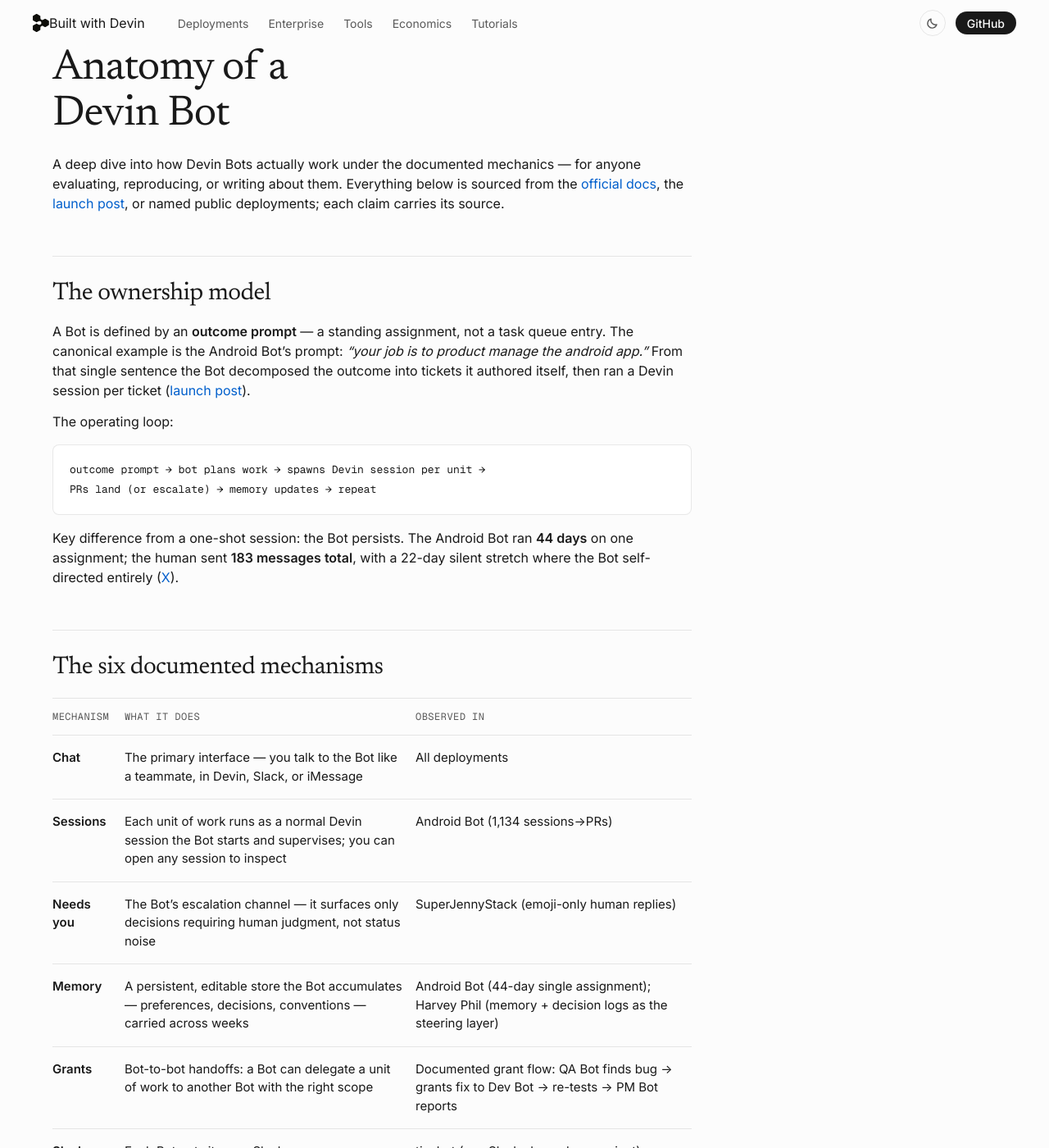
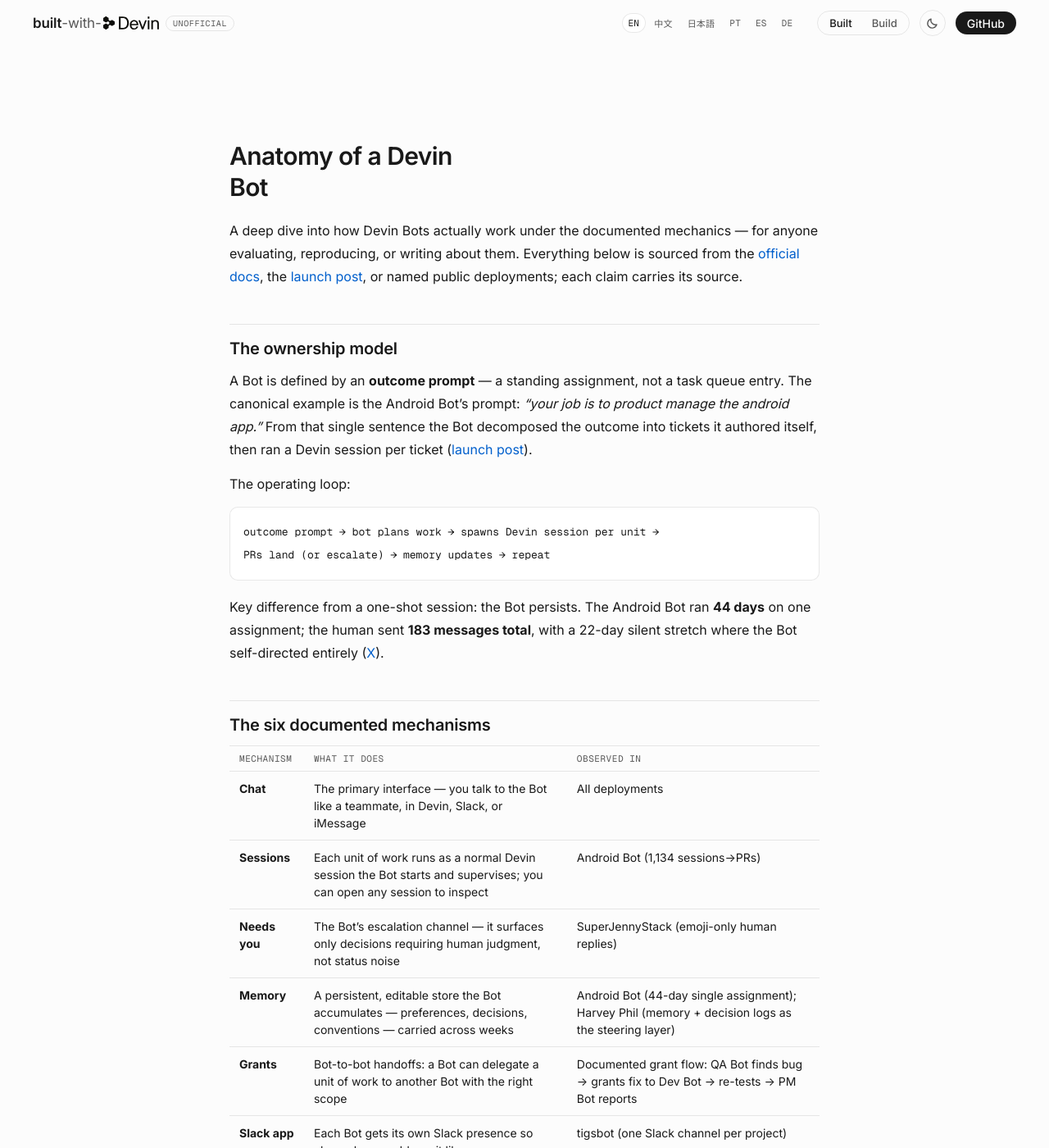
Before and after one commit to Till3005/built-with-devin, a Jekyll site: the page built from docs/devin-bots-anatomy.md, in a window 1280 px wide and 1400 px high. Shown: the whole window at 82% size. Built offline with Jekyll 4.4.1, drawn with Linux system fonts in a browser that asks for light colours; some of the changed text lies outside the part shown.

Commit message:
Issue-form submission flow; md pages get full site chrome (brand, mode toggle, i18n, theme)
Co-Authored-By: Devin AI <158243242+devin-ai-integration[bot]@users.noreply.github.com>

```diff
--- a/docs/_layouts/default.html
+++ b/docs/_layouts/default.html
@@ -7,46 +7,36 @@
 {% seo %}
 <link rel="icon" href="{{ "/assets/brand/Devin_Symbol.svg" | relative_url }}">
 <link rel="stylesheet" href="{{ "/assets/site.css" | relative_url }}">
-<script src="{{ "/assets/theme.js" | relative_url }}" defer></script>
-<script src="{{ "/assets/reveal.js" | relative_url }}" defer></script>
-<style>
-  main{padding:56px 0 24px;max-width:780px}
-  main h1{font:400 clamp(34px,5vw,52px)/1.08 var(--serif);letter-spacing:-.02em;margin-bottom:20px}
-  main h2{font:400 30px/1.15 var(--serif);letter-spacing:-.02em;margin:52px 0 16px;padding-top:28px;border-top:1px solid var(--line)}
-  main h3{font:600 17px var(--sans);margin:32px 0 10px}
-  main p{margin:14px 0}
-  main ul,main ol{margin:14px 0 14px 22px}
-  main li{margin:6px 0}
-  main a{color:var(--acc);text-decoration:none}
-  main a:hover{text-decoration:underline}
-  main strong{font-weight:600}
-  main code{font:13px var(--mono);background:var(--panel);border:1px solid var(--line);padding:2px 6px;border-radius:4px}
-  main pre{background:var(--panel);border:1px solid var(--line);padding:18px 20px;border-radius:8px;overflow-x:auto;margin:16px 0}
-  main pre code{background:none;border:none;padding:0;font-size:13px;line-height:1.6}
-  main blockquote{border-left:2px solid var(--acc);padding:4px 0 4px 18px;margin:16px 0;color:var(--mut)}
-  main table{margin:20px 0}
-  main hr{border:none;border-top:1px solid var(--line);margin:40px 0}
-</style>
+<link rel="stylesheet" href="{{ "/assets/guides.css" | relative_url }}">
 </head>
 <body>
+<a class="skip" href="#page">Skip to content</a>
 <nav><div class="wrap nav-inner">
-  <div class="nav-left"><a class="brand" href="./index.html"><img src="{{ "/assets/brand/Devin_Symbol.svg" | relative_url }}" alt="" width="20"> Built with Devin</a>
-  <div class="navlinks">
-    <a href="./index.html#deployments">Deployments</a>
-    <a href="./index.html#enterprise">Enterprise</a>
-    <a href="./index.html#tools">Tools</a>
-    <a href="./economics.html">Economics</a>
-    <a href="https://github.com/Till3005/build-with-devin">Tutorials</a>
-  </div></div>
+  <div class="nav-left">
+    <a class="brand" href="{{ "/index.html" | relative_url }}" aria-label="Built with Devin">
+      <span class="brand-text">built<strong>-with-</strong></span><img class="brand-mark" src="{{ "/assets/brand/Devin_Primary_Logo.svg" | relative_url }}" alt="Devin" height="16"><span class="unofficial-chip">unofficial</span>
+    </a>
+  </div>
   <div class="nav-side">
+    <div class="mode-toggle" role="tablist" aria-label="Site section">
+      <button class="mode-btn on" data-mode="built" role="tab" aria-selected="true" onclick="location.href='{{ "/index.html" | relative_url }}'">Built</button>
+      <button class="mode-btn" data-mode="build" role="tab" aria-selected="false" onclick="location.href='{{ "/index.html#build" | relative_url }}'">Build</button>
+      <span class="mode-pill" aria-hidden="true"></span>
+    </div>
     <button id="theme-toggle" aria-label="Toggle theme"></button>
     <a class="cta" href="https://github.com/Till3005/built-with-devin">GitHub</a>
   </div>
 </div></nav>
-<div class="wrap"><main>
+<main>
+<article class="guide wrap" id="page">
 {{ content }}
 <hr>
-<p><a href="./index.html">← Back to the registry</a> · <a href="https://github.com/Till3005/built-with-devin">GitHub</a></p>
-</main></div>
+<p><a href="{{ "/index.html" | relative_url }}">← built-with-devin</a> · <a href="https://github.com/Till3005/build-with-devin">build-with-devin</a></p>
+</article>
+<footer><div class="wrap foot-base"><span data-i18n="foot.note">Unofficial community project — not affiliated with Cognition AI.</span><span><a href="{{ "/index.html" | relative_url }}">built-with-devin</a> · <a href="https://github.com/Till3005/build-with-devin">build-with-devin</a></span></div></footer>
+</main>
+<script src="{{ "/assets/theme.js" | relative_url }}"></script>
+<script src="{{ "/assets/i18n.js" | relative_url }}"></script>
+<script src="{{ "/assets/i18n-runtime.js" | relative_url }}"></script>
 </body>
 </html>
--- a/docs/index.html
+++ b/docs/index.html
@@ -60,7 +60,7 @@ title: Built with Devin — a verified registry
       <p class="lede" id="hero-lede" data-i18n="hero.lede">A fan-made index of real things people shipped with Devin — named bot deployments, products, enterprise case studies and the tools around them. Every entry links to its source. Not affiliated with Cognition.</p>
       <div class="hero-ctas">
         <a class="btn btn-p" href="#deployments" data-i18n="cta.browse">Browse the registry</a>
-        <a class="btn btn-s" href="https://github.com/Till3005/built-with-devin/blob/main/CONTRIBUTING.md" data-i18n="cta.submit">Submit a project</a>
+        <a class="btn btn-s" href="https://github.com/Till3005/built-with-devin/issues/new?template=submit-project.yml" data-i18n="cta.submit">Submit a project</a>
       </div>
     </div>
     <div class="hero-media"><div class="media-panel" id="hero3d"></div></div>
@@ -195,7 +195,7 @@ title: Built with Devin — a verified registry
     </div>
     <div class="foot-col"><h4 data-i18n="foot.c3">Community</h4>
       <a href="https://github.com/Till3005/built-with-devin">GitHub</a>
-      <a href="https://github.com/Till3005/built-with-devin/blob/main/CONTRIBUTING.md" data-i18n="cta.submit">Submit a project</a>
+      <a href="https://github.com/Till3005/built-with-devin/issues/new?template=submit-project.yml" data-i18n="cta.submit">Submit a project</a>
       <a href="https://devin.ai/community" data-i18n="foot.c4">Devin Community</a>
       <a href="https://x.com/darega0mae">@darega0mae</a>
     </div>
```
Also changed, not shown: .github/ISSUE_TEMPLATE/submit-project.yml (added).
